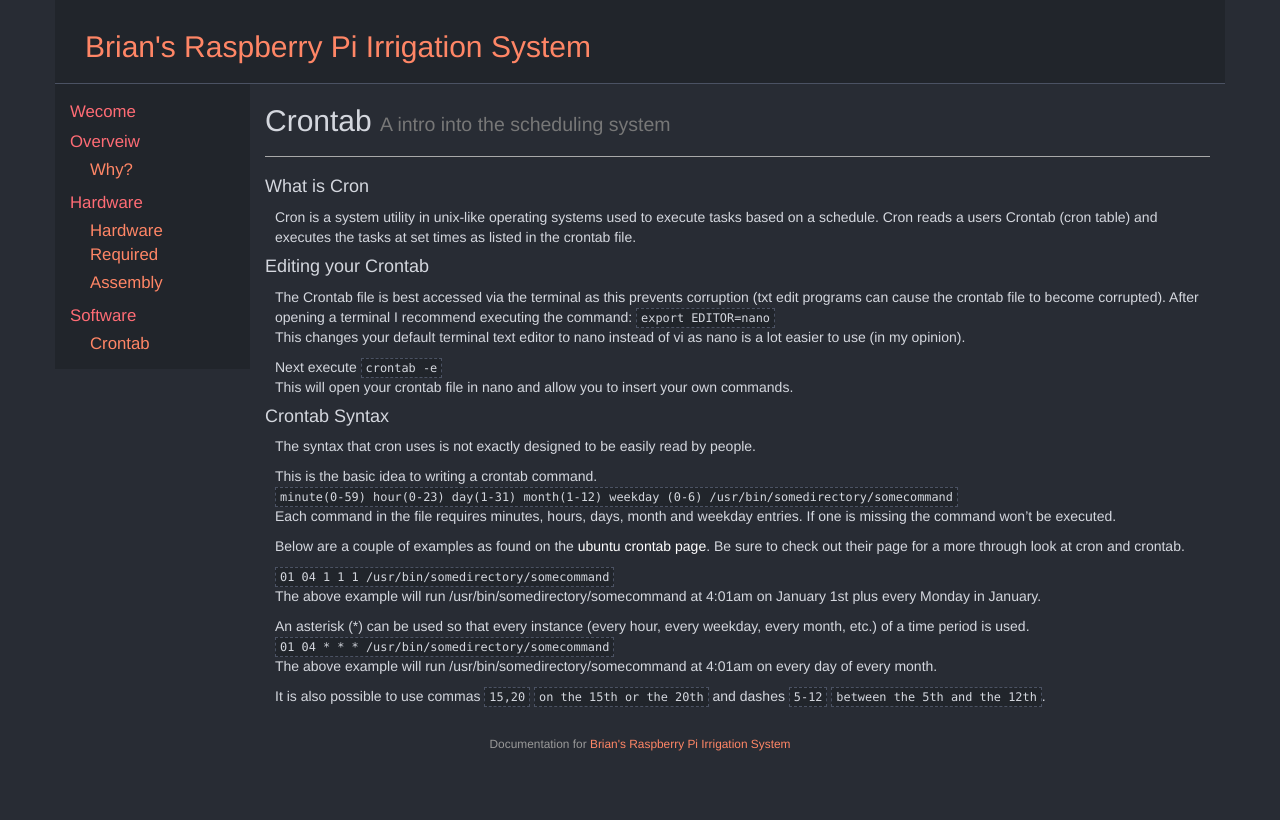
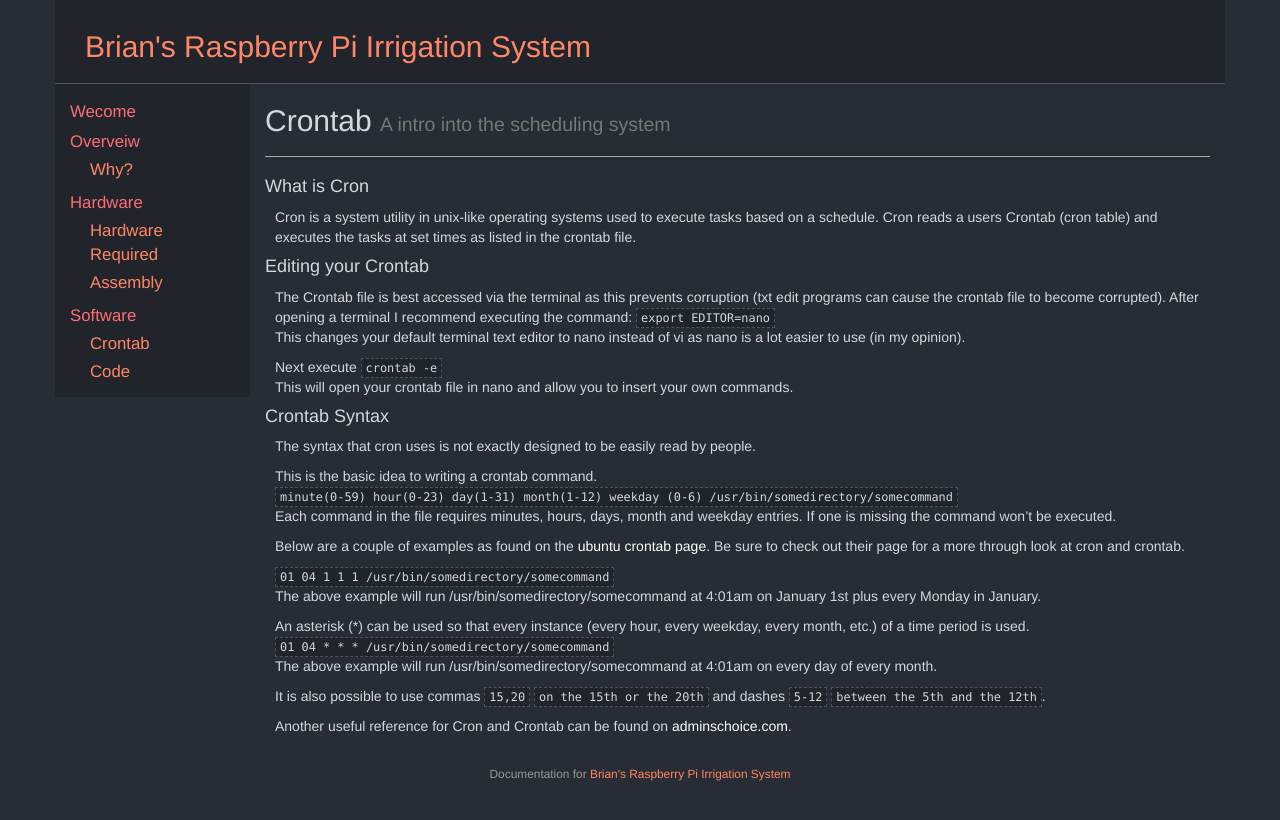
Before and after one commit to FabLabWgtn/BRPIIS, a Jekyll site: the page built from docs/_posts/2016-11-1-crontab.md, in a window 1280 px wide. Shown: the top 820 px of the page. Built offline with Jekyll 4.4.1, drawn with Linux system fonts in a browser that asks for light colours.

Commit message:
added code page

```diff
--- a/docs/_posts/2016-11-1-crontab.md
+++ b/docs/_posts/2016-11-1-crontab.md
@@ -13,27 +13,30 @@
 #### Editing your Crontab
 
 The Crontab file is best accessed via the terminal as this prevents corruption (txt edit programs can cause the crontab file to become corrupted).
-After opening a terminal I recommend executing the command: `export EDITOR=nano` <br />
+After opening a terminal I recommend executing the command: `export EDITOR=nano`
 This changes your default terminal text editor to nano instead of vi as nano is a lot easier to use (in my opinion).
 
-Next execute `crontab -e`<br />
+Next execute `crontab -e`
 This will open your crontab file in nano and allow you to insert your own commands.
 
 #### Crontab Syntax
 
 The syntax that cron uses is not exactly designed to be easily read by people.
 
-This is the basic idea to writing a crontab command.<br />
-`minute(0-59) hour(0-23) day(1-31) month(1-12) weekday (0-6) /usr/bin/somedirectory/somecommand`<br />
+This is the basic idea to writing a crontab command.
+`minute(0-59) hour(0-23) day(1-31) month(1-12) weekday (0-6) /usr/bin/somedirectory/somecommand`
 Each command in the file requires minutes, hours, days, month and weekday entries. If one is missing the command won't be executed.
 
 Below are a couple of examples as found on the [ubuntu crontab page](https://help.ubuntu.com/community/CronHowto). Be sure to check out their page for a more through look at cron and crontab.
 
-`01 04 1 1 1 /usr/bin/somedirectory/somecommand`<br />
+`01 04 1 1 1 /usr/bin/somedirectory/somecommand`
 The above example will run /usr/bin/somedirectory/somecommand at 4:01am on January 1st plus every Monday in January.
 
-An asterisk (\*) can be used so that every instance (every hour, every weekday, every month, etc.) of a time period is used.<br />
-`01 04 * * * /usr/bin/somedirectory/somecommand`<br />
+An asterisk (\*) can be used so that every instance (every hour, every weekday, every month, etc.) of a time period is used.
+`01 04 * * * /usr/bin/somedirectory/somecommand`
 The above example will run /usr/bin/somedirectory/somecommand at 4:01am on every day of every month.
 
 It is also possible to use commas `15,20`  `on the 15th or the 20th` and dashes `5-12`  `between the 5th and the 12th`.
+
+
+Another useful reference for Cron and Crontab can be found on [adminschoice.com](http://www.adminschoice.com/crontab-quick-reference).
```
Also changed, not shown: docs/_posts/2016-11-1-code.md (added, +32 -0 lines).
